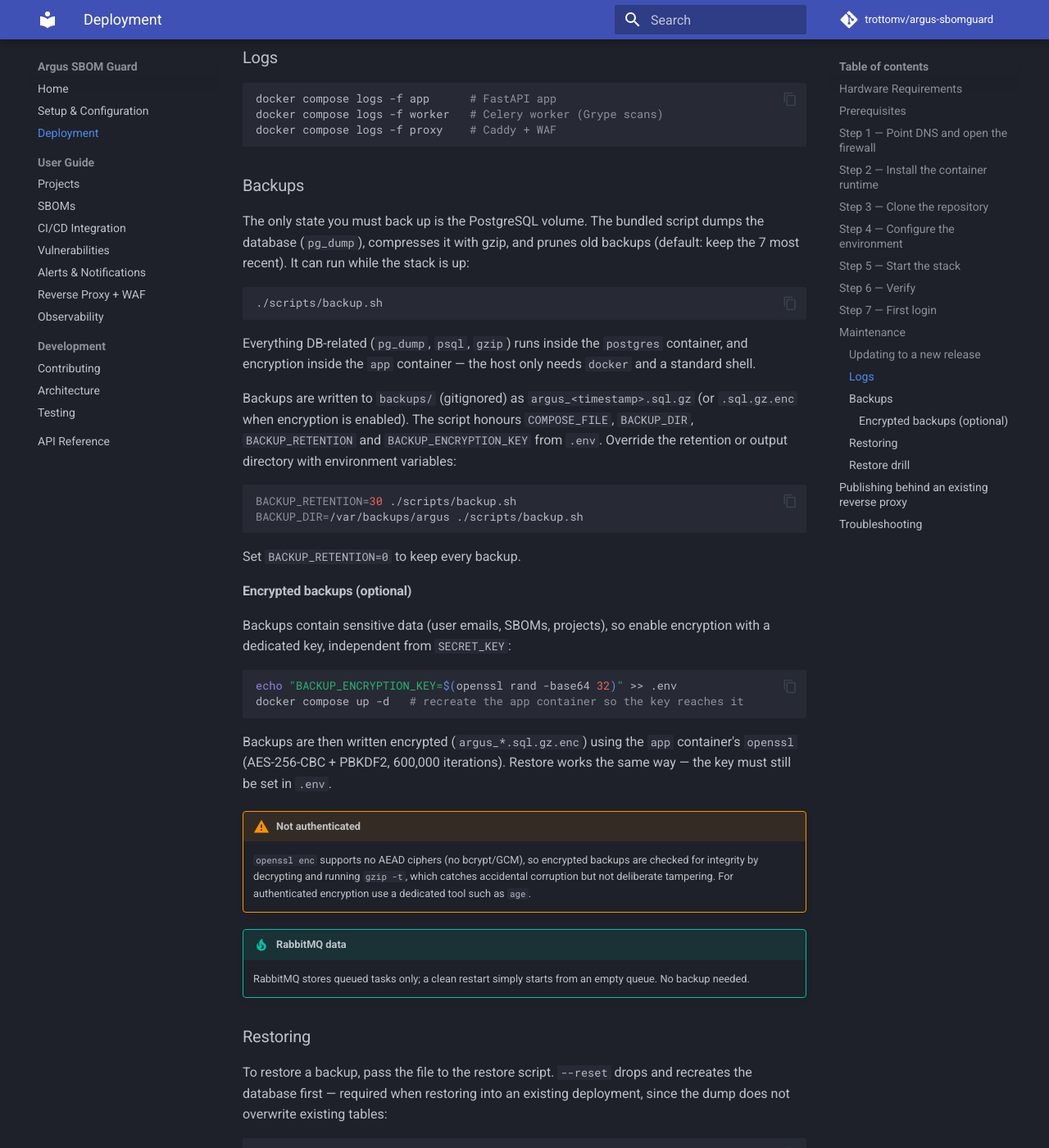
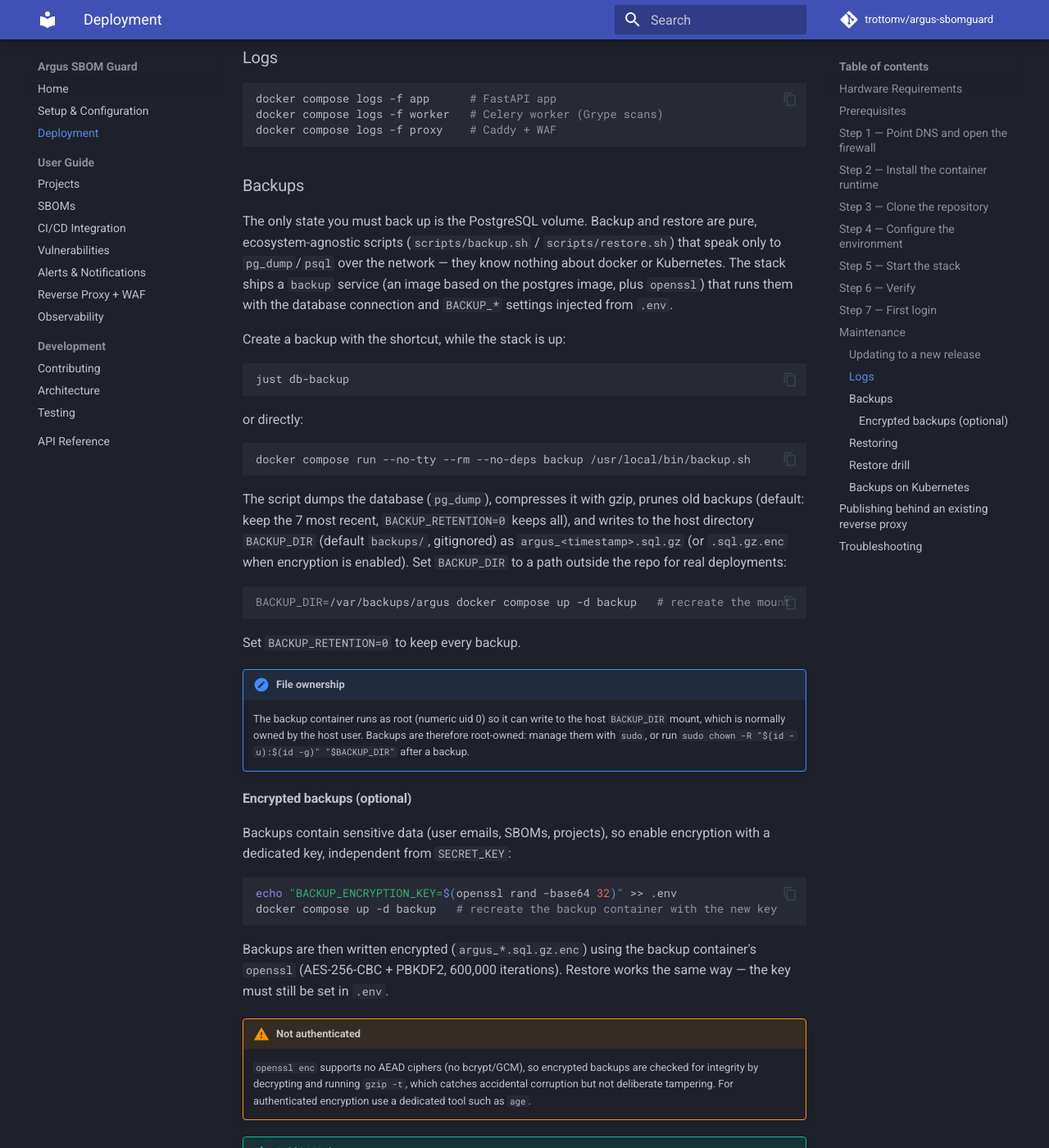
Before and after one commit to trottomv/argus-sbomguard, an MkDocs documentation site: the page built from docs/deployment.md, in a window 1280 px wide and 1400 px high, scrolled down 5409 px. Shown: the whole window at 82% size. Built offline with MkDocs 1.6.1 and Material for MkDocs 9.7.7, drawn with Linux system fonts in a browser that asks for light colours; comment, search, counter and statistics services are not loaded; the version menu is left out; some of the changed text lies outside the part shown.

Commit message:
refactor: make backup/restore scripts ecosystem-agnostic
Rewrite scripts/backup.sh and restore.sh as pure POSIX scripts with no
docker or k8s awareness: they talk only to pg_dump/psql over the network
and take the connection (DATABASE_URL or PG* vars) plus BACKUP_DIR,
BACKUP_RETENTION and BACKUP_ENCRYPTION_KEY from the environment.

Add a 'backup' service to the development and remote stacks: an image
based on the hardened postgres image (which ships pg_dump/psql/gzip) with
the openssl binary copied from the python toolchain stage (no package
manager in the base) and the scripts baked in; BACKUP_DIR is bind-mounted
at /backups. just db-backup/db-restore now run in the backup container.

Restores re-add public to the search_path after pg_dump's reset so dumps
whose function bodies reference extension functions unqualified (unaccent
in public.slugify) do not fail to inline, and migration 0007 qualifies
public.unaccent in slugify for future dumps. build.yml is a matrix that
builds, pushes and signs both the app and backup images on v* tags.

Document on-demand backup/restore via the service and a Kubernetes
CronJob/Job alternative in docs/deployment.md.

````diff
--- a/docs/deployment.md
+++ b/docs/deployment.md
@@ -254,29 +254,42 @@ docker compose logs -f proxy    # Caddy + WAF
 
 ### Backups
 
-The only state you must back up is the PostgreSQL volume. The bundled script
-dumps the database (`pg_dump`), compresses it with gzip, and prunes old backups
-(default: keep the 7 most recent). It can run while the stack is up:
+The only state you must back up is the PostgreSQL volume. Backup and restore are
+pure, ecosystem-agnostic scripts (`scripts/backup.sh` / `scripts/restore.sh`)
+that speak only to `pg_dump`/`psql` over the network — they know nothing about
+docker or Kubernetes. The stack ships a `backup` service (an image based on the
+postgres image, plus `openssl`) that runs them with the database connection and
+`BACKUP_*` settings injected from `.env`.
+
+Create a backup with the shortcut, while the stack is up:
 
 ```bash
-./scripts/backup.sh
+just db-backup
 ```
 
-Everything DB-related (`pg_dump`, `psql`, `gzip`) runs inside the `postgres`
-container, and encryption inside the `app` container — the host only needs
-`docker` and a standard shell.
-
-Backups are written to `backups/` (gitignored) as `argus_<timestamp>.sql.gz`
-(or `.sql.gz.enc` when encryption is enabled). The script honours `COMPOSE_FILE`,
-`BACKUP_DIR`, `BACKUP_RETENTION` and `BACKUP_ENCRYPTION_KEY` from `.env`.
-Override the retention or output directory with environment variables:
+or directly:
 
 ```bash
-BACKUP_RETENTION=30 ./scripts/backup.sh
-BACKUP_DIR=/var/backups/argus ./scripts/backup.sh
+docker compose run --no-tty --rm --no-deps backup /usr/local/bin/backup.sh
+```
+
+The script dumps the database (`pg_dump`), compresses it with gzip, prunes old
+backups (default: keep the 7 most recent, `BACKUP_RETENTION=0` keeps all), and
+writes to the host directory `BACKUP_DIR` (default `backups/`, gitignored) as
+`argus_<timestamp>.sql.gz` (or `.sql.gz.enc` when encryption is enabled). Set
+`BACKUP_DIR` to a path outside the repo for real deployments:
+
+```bash
+BACKUP_DIR=/var/backups/argus docker compose up -d backup   # recreate the mount
 ```
 
 Set `BACKUP_RETENTION=0` to keep every backup.
+
+!!! note "File ownership"
+    The backup container runs as root (numeric uid 0) so it can write to the
+    host `BACKUP_DIR` mount, which is normally owned by the host user. Backups
+    are therefore root-owned: manage them with `sudo`, or run
+    `sudo chown -R "$(id -u):$(id -g)" "$BACKUP_DIR"` after a backup.
 
 #### Encrypted backups (optional)
 
@@ -285,10 +298,10 @@ encryption with a dedicated key, independent from `SECRET_KEY`:
 
 ```bash
 echo "BACKUP_ENCRYPTION_KEY=$(openssl rand -base64 32)" >> .env
-docker compose up -d   # recreate the app container so the key reaches it
+docker compose up -d backup   # recreate the backup container with the new key
 ```
 
-Backups are then written encrypted (`argus_*.sql.gz.enc`) using the `app`
+Backups are then written encrypted (`argus_*.sql.gz.enc`) using the backup
 container's `openssl` (AES-256-CBC + PBKDF2, 600,000 iterations). Restore works
 the same way — the key must still be set in `.env`.
 
@@ -304,21 +317,27 @@ the same way — the key must still be set in `.env`.
 
 ### Restoring
 
-To restore a backup, pass the file to the restore script. `--reset` drops and
+Restore a backup by name (relative to `BACKUP_DIR`). `--reset` drops and
 recreates the database first — required when restoring into an existing
 deployment, since the dump does not overwrite existing tables:
 
 ```bash
-docker compose stop app worker scheduler   # free database connections
-./scripts/restore.sh backups/argus_20260818_123456.sql.gz --reset
+docker compose stop app worker scheduler      # free database connections
+just db-restore argus_20260818_123456.sql.gz --reset
 docker compose start app worker scheduler
+```
+
+or directly:
+
+```bash
+docker compose run -T --rm --no-deps backup \
+    /usr/local/bin/restore.sh /backups/argus_20260818_123456.sql.gz --reset
 ```
 
 The script accepts `.sql`, `.sql.gz` and encrypted `.sql.gz.enc` files. Stop the
 app stack first, or the restore fails with `database is being accessed by other
-users`. Encrypted backups require `BACKUP_ENCRYPTION_KEY` set in `.env`;
-decryption runs in a throwaway app container (`docker compose run`), so it works
-even with the stack stopped.
+users`. Encrypted backups require `BACKUP_ENCRYPTION_KEY` set in `.env` (and the
+backup container recreated).
 
 !!! danger "Destructive"
     `--reset` destroys the current database contents before restoring. Only use
@@ -333,7 +352,7 @@ destroys current data, so run it on a staging copy or accept the data loss.
 1. Create a backup:
 
    ```bash
-   ./scripts/backup.sh
+   just db-backup
    ```
 
 2. Stop the app so nothing holds database connections:
@@ -346,7 +365,8 @@ destroys current data, so run it on a staging copy or accept the data loss.
 
    ```bash
    latest=$(ls -t backups/argus_*.sql.gz* | head -1)
-   ./scripts/restore.sh "$latest" --reset
+   latest=${latest#backups/}
+   just db-restore "$latest" --reset
    ```
 
 4. Start the stack:
@@ -362,8 +382,75 @@ destroys current data, so run it on a staging copy or accept the data loss.
    ```
 
    The count should match the backup you restored. Finish the drill by running
-   another `./scripts/backup.sh` so the restored state is captured by the
+   another `just db-backup` so the restored state is captured by the
    retention-pruned set.
+
+### Backups on Kubernetes
+
+Because the scripts are ecosystem-agnostic, the same backup image runs on
+Kubernetes: give the pod the database connection, the `BACKUP_*` settings, and a
+mounted volume, and schedule it with a `CronJob`. The image must be published to
+a registry first (`docker compose build backup && docker push
+ghcr.io/trottomv/argus-sbomguard-backup:<tag>`).
+
+```yaml
+apiVersion: batch/v1
+kind: CronJob
+metadata:
+  name: argus-db-backup
+spec:
+  schedule: "0 2 * * *"   # daily at 02:00
+  jobTemplate:
+    spec:
+      template:
+        spec:
+          restartPolicy: OnFailure
+          containers:
+            - name: backup
+              image: ghcr.io/trottomv/argus-sbomguard-backup:0.0.7-beta
+              command: ["/usr/local/bin/backup.sh"]
+              env:
+                - name: PGHOST
+                  value: postgres
+                - name: PGPORT
+                  value: "5432"
+                - name: PGUSER
+                  value: argus
+                - name: PGPASSWORD
+                  valueFrom:
+                    secretKeyRef:
+                      name: argus-db
+                      key: password
+                - name: PGDATABASE
+                  value: argus
+                - name: BACKUP_DIR
+                  value: /backups
+                - name: BACKUP_RETENTION
+                  value: "7"
+                - name: BACKUP_ENCRYPTION_KEY
+                  valueFrom:
+                    secretKeyRef:
+                      name: argus-backup-key
+                      key: key
+              volumeMounts:
+                - name: backups
+                  mountPath: /backups
+              resources:
+                limits:
+                  memory: 512Mi
+                  cpu: "1"
+                requests:
+                  memory: 256Mi
+                  cpu: "0.5"
+          volumes:
+            - name: backups
+              persistentVolumeClaim:
+                claimName: argus-backups
+```
+
+For a restore, run the same image as a one-off `Job` with
+`command: ["/usr/local/bin/restore.sh", "/backups/<file>", "--reset"]` after
+scaling the app down.
 
 ## Publishing behind an existing reverse proxy
 
````
Also changed, not shown: docker-compose.development.yml (+10 -0 lines), docker-compose.remote.yml (+8 -0 lines), 8 other files.
